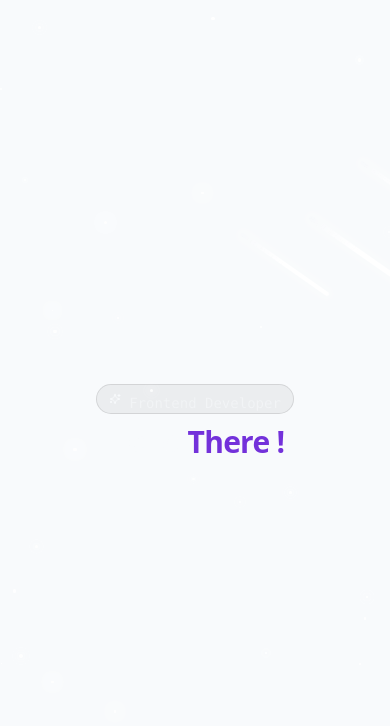
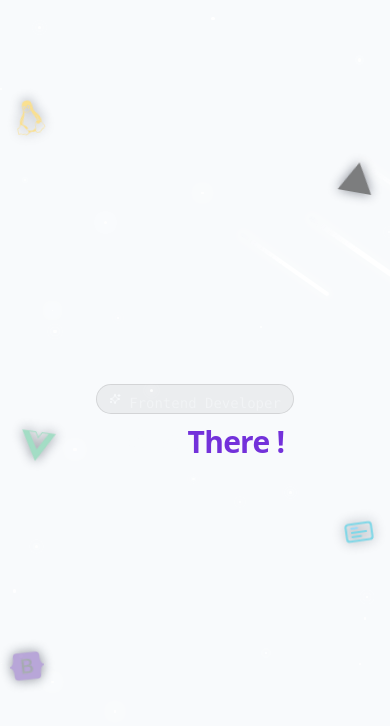
Before and after one commit to Prince-Elie/Elieco-Portfolio, a React (Vite) app in the folder client/: page / in a window 390 px wide. Shown: the top 726 px of the page. Built offline with nearby package versions, Linux system fonts and the light colour scheme.

Commit message:
chore: update WelcomeScreen component

```diff
--- a/client/src/components/WelcomeScreen.jsx
+++ b/client/src/components/WelcomeScreen.jsx
@@ -115,7 +115,7 @@ const WelcomeScreen = ({ onWelcomeComplete }) => {
         {/* Scattered side icons */}
         {SCATTERED_ICONS.map((item) => (
           <motion.div key={item.id}
-            className="absolute hidden sm:flex items-center justify-center opacity-50 hover:opacity-80 transition-opacity"
+            className="absolute flex items-center justify-center opacity-50 hover:opacity-80 transition-opacity"
             style={{ top: item.top, left: item.left, right: item.right, rotate: `${item.rotate}deg` }}
             animate={{ y: [0, -10, 0] }}
             transition={{ duration: item.duration, repeat: Infinity, repeatType: "reverse", ease: "easeInOut", delay: item.delay }}>
```
